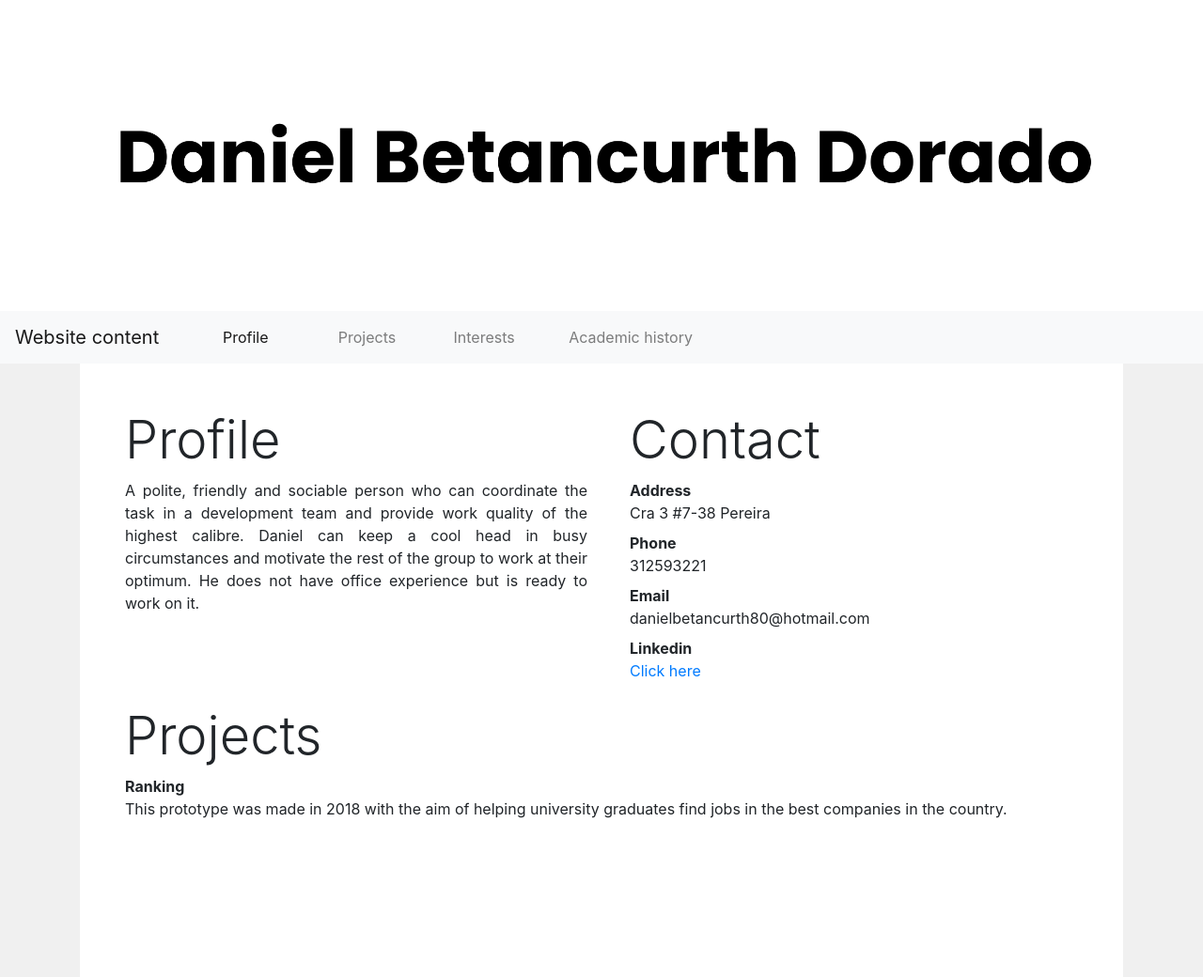
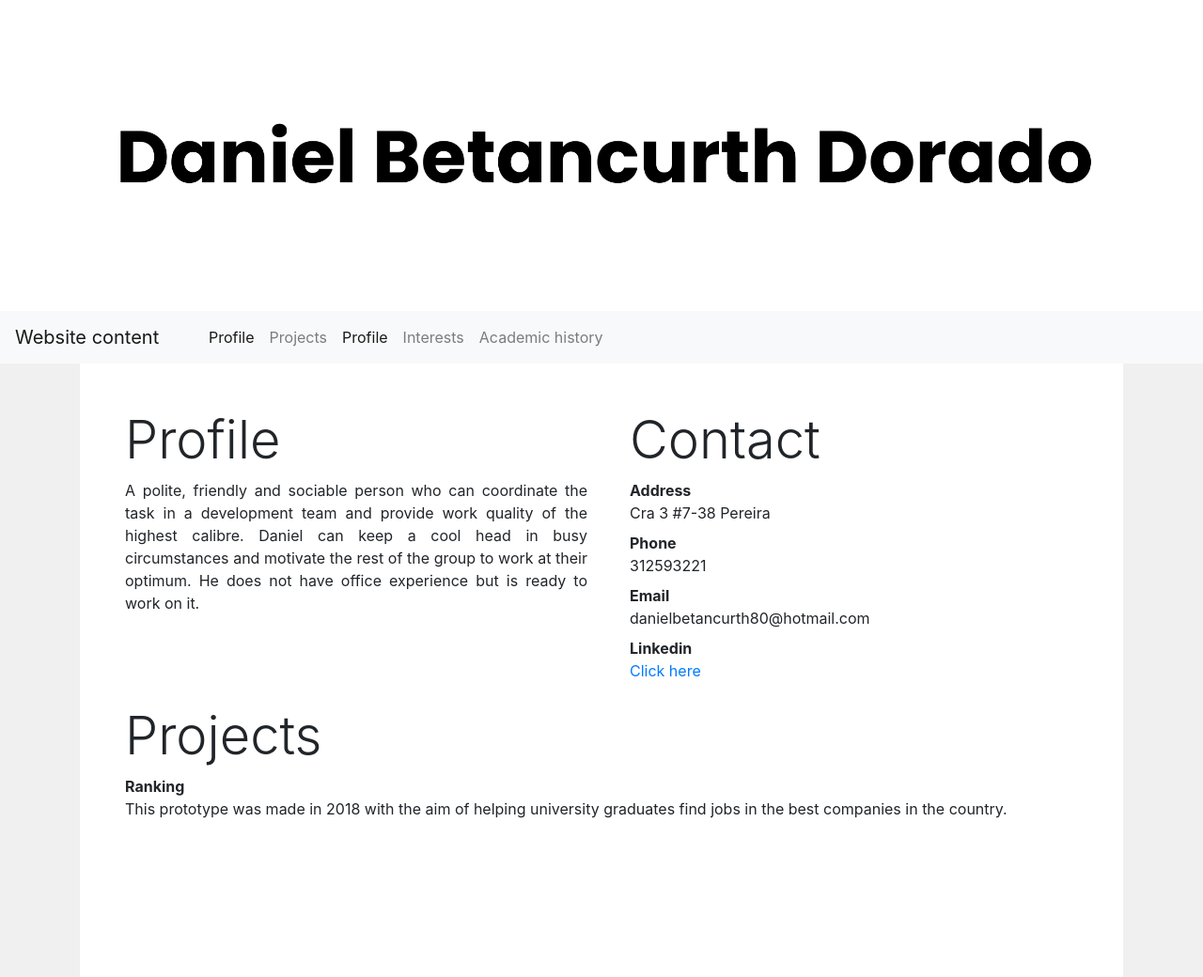
Before and after one commit to DanielBetancurthDorado/entrega1, a plain HTML site: page index.html in a window 1280 px wide. Shown: the top 1040 px of the page at 94% size. Drawn offline with nearby package versions, Linux system fonts and the light colour scheme; grey boxes are pictures that could not be loaded.

Commit message:
Code review hecho

```diff
--- a/index.html
+++ b/index.html
@@ -28,6 +28,26 @@
             </button>
                 <div class="collapse navbar-collapse" id="navbarNav">
                     <ul class="navbar-nav">
+                        <!-- Sugiero que si va a usar div de clase columna, que sea denntro de un div row dentro de un div container para evitar errores-->
+                        <!-- Para este caso sería más recomendable usar una lista de links y si quiere dejar espaceado, usar CSS para ello en vez de columnas -->
+
+                        <!--Cambio sugerido y aplciar css a estos elementos para agregar padding lateral-->
+                        <li class="nav-item active">
+                            <a class="nav-link" href="#profile">Profile <span class="sr-only">(current)</span></a>
+                        </li>
+                        <li class="nav-item">
+                            <a class="nav-link" href="#projects">Projects</a>
+                        </li>
+                        <li class="nav-item active">
+                            <a class="nav-link" href="#profile">Profile <span class="sr-only">(current)</span></a>
+                        </li>
+                        <li class="nav-item">
+                            <a class="nav-link" href="#interests">Interests</a>
+                        </li>
+                        <li class="nav-item">
+                            <a class="nav-link" href="#academic">Academic history </a>
+                        </li>
+                        <!--
                         <div class="col-3">
                             <li class="nav-item active">
                                 <a class="nav-link" href="#profile">Profile <span class="sr-only">(current)</span></a>
@@ -48,7 +68,7 @@
                                 <a class="nav-link" href="#academic">Academic history </a>
                             </li>
                         </div>
-
+                        -->
                     </ul>
                 </div>
             </div>
@@ -94,8 +114,10 @@
                                         href="https://www.linkedin.com/in/daniel-betancurth-dorado-97a0a1159"
                                         target="_blank">Click here</a></dd>
                             </dl>
+                            <!--Borrar estas etiquetad de cierre!
                             </dd>
                             </dl>
+                             -->
                         </section>
                     </div>
                 </div>
@@ -152,6 +174,7 @@
                                     <li class="hobbies">Play with my dog</li>
                                     <li class="hobbies">Practice English</li>
                                     <li class="hobbies">Listen music</li>
+                                    <!-- Sacar este p y audio de la lista ordenada
                                     <p>My favorite song:</p>
                                     <audio controls>
                                         <source src="song.mp3">
@@ -159,7 +182,16 @@
 
                                       Your browser does not support the audio element.
                                       </audio>
+                                    -->
                                 </ol>
+                                <!--Algo asi-->
+                                <p>My favorite song:</p>
+                                    <audio controls>
+                                        <source src="song.mp3">
+                                        <source src="song.wav">
+
+                                      Your browser does not support the audio element.
+                                      </audio>
                             </div>
                             <div class="col-sm-12 col-md-6 col-lg-6">
                                 <h6 class="display-4">Abilities</h6>
```
